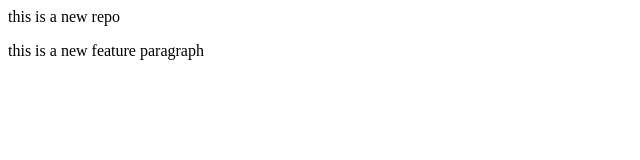
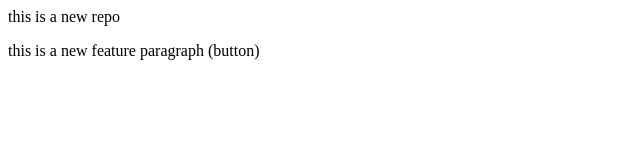
Before and after one commit to alisadiq336/local-repo, a plain HTML site: page index.html in a window 1280 px wide. Shown: the full height of the page, 0-640 px from the left. Drawn offline with Linux system fonts and the light colour scheme.

```diff
--- a/index.html
+++ b/index.html
@@ -1,2 +1,2 @@
 <p>this is a new repo</p>
-<p>this is a new feature paragraph</p>
+<p>this is a new feature paragraph (button)</p>
```
